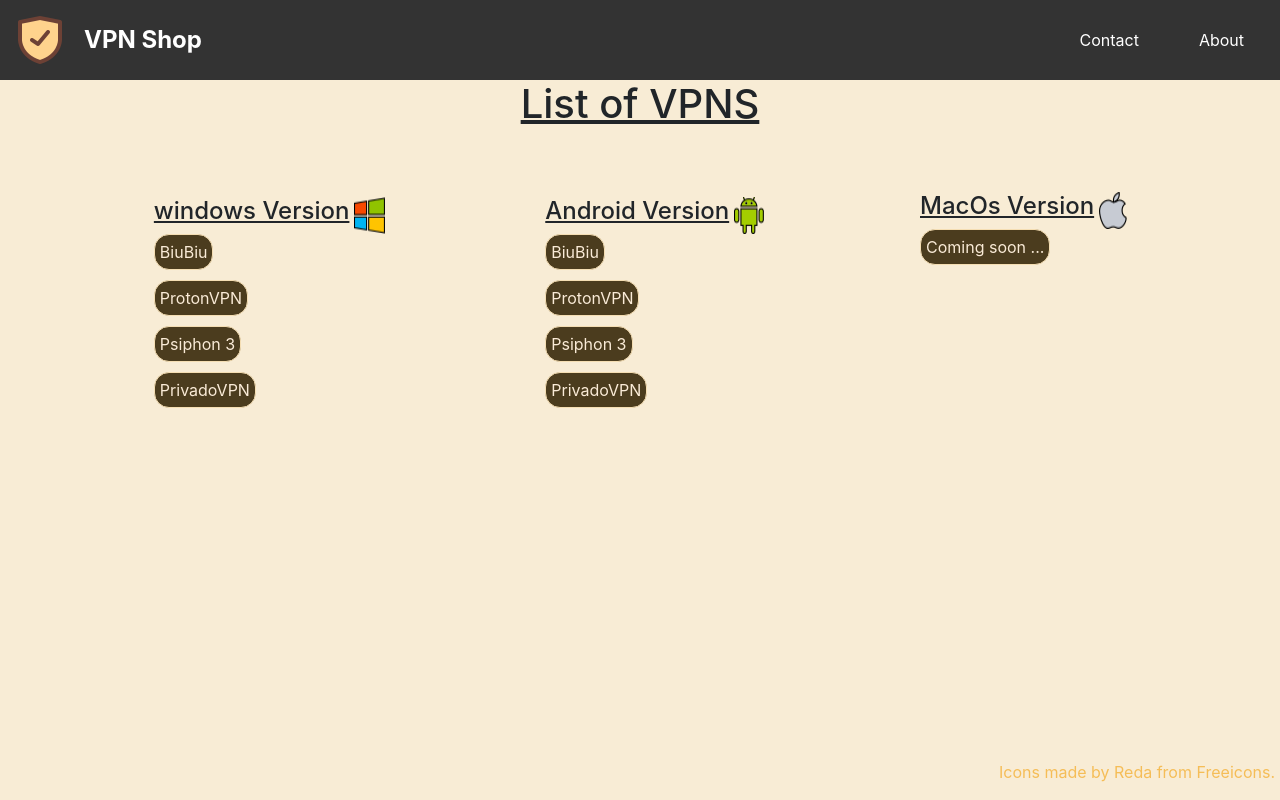
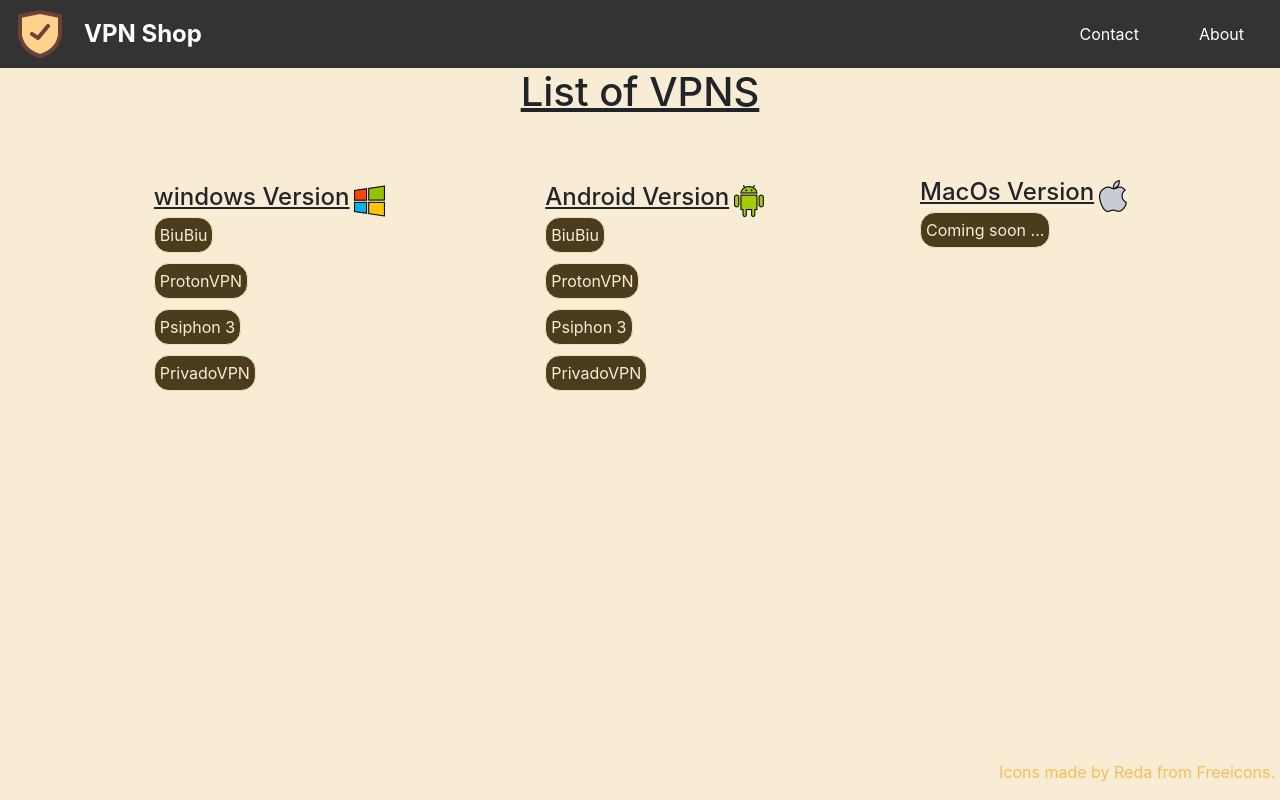
Before and after one commit to ahsmr/VpnShop, a plain HTML site: page index.html in a window 1280 px wide. Drawn offline with nearby package versions, Linux system fonts and the light colour scheme.

Commit message:
fixing buggs with chrome

```diff
--- a/styles/styles.css
+++ b/styles/styles.css
@@ -92,17 +92,32 @@
 .Vpn-Shop {
     display: flex;
     flex-direction: row;
+    align-items: center;
     gap: 0px;
+    height: 48px;
 
 }
 
 .Vpn-Shop img {
     margin: auto;
-    width: 48px;
+    width: auto;
+    vertical-align: middle;
     height: 48px;
 }
 .text-behind-pic {
     display: flex;
     flex-direction: row;
     gap: 5px;
+    align-items: center;
+    height: 32px;
 }
+
+.text-behind-pic h2 {
+    margin-right: 0;
+}
+
+.text-behind-pic img {
+    vertical-align: middle;
+    height: 32px;
+    width: auto;
+}
```
